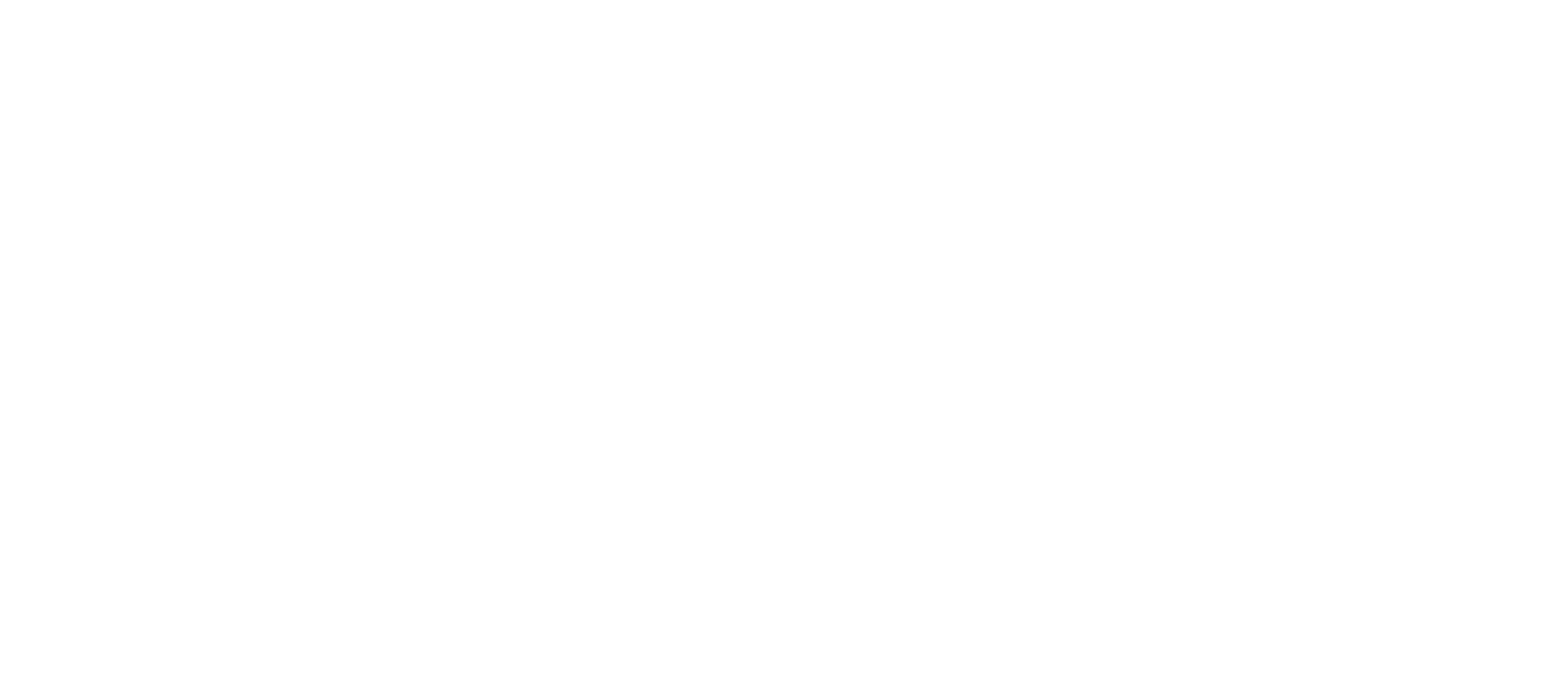
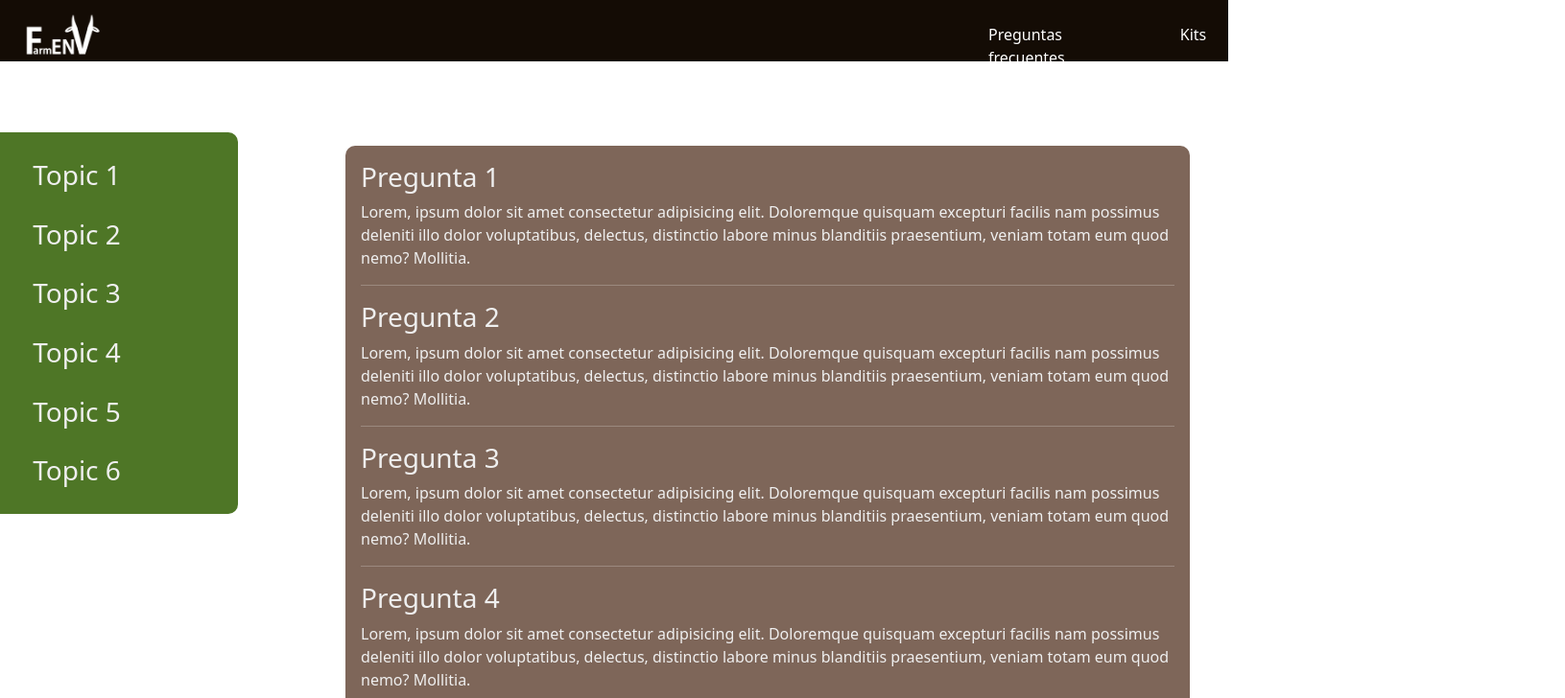
Before and after one commit to FarmENV/Website-Frontend, a React (Create React App) app: page /faq in a window 1280 px wide. Shown: the top 728 px of the page at 96% size, 1631 px wide, since content can reach past the window. Built offline with nearby package versions, Linux system fonts and the light colour scheme.

Commit message:
adding frequent questions pages

```diff
--- a/src/App.js
+++ b/src/App.js
@@ -2,6 +2,7 @@
 import { BrowserRouter, Route, Switch } from 'react-router-dom'
 import LandingPage from './pages/landing/LandingPage'
 import Layout from './pages/layout/Layout'
+import freQuestions from './pages/FrequentQuestions/freQuestions'
 import './App.css'
 import Login from './pages/login/Login'
 
@@ -12,6 +13,7 @@
         <Switch>
           <Route exact path='/' component={LandingPage}></Route>
           <Route exact path='/login' component={Login}></Route>
+          <Route exact path='/faq' component={freQuestions}></Route>
         </Switch>
       </Layout>
     </BrowserRouter>
--- a/src/components/nav/Navbar.jsx
+++ b/src/components/nav/Navbar.jsx
@@ -12,6 +12,11 @@
         </Link>
         <div className="links">
           <div className="Links__list mt-4">
+          <div className="link">
+              <Link className="nav__links">
+                <p>Preguntas frecuentes</p>
+              </Link>
+            </div>
             <div className="link">
               <Link className="nav__links">
                 <p>Kits</p>
--- /dev/null
+++ b/src/pages/FrequentQuestions/freQuestions.css
@@ -0,0 +1,37 @@
+.Landing__content{
+    margin-top: 1em;
+}
+.Frequent__title{
+    font-size: 4em;
+    margin-top: 3em;
+
+}
+.Topics{
+    background-color: #4E7626;
+    margin-top: 3.5em;
+    margin-left: -70em;
+    border-radius: 10px;
+}
+.topic__title{
+    margin-top: 1em;
+    margin-left: 1em;
+    margin-right: 1em;
+    margin-bottom: 1em;
+    width: 10em;
+    color: #EFEFEF;
+    text-align: center;
+}
+
+.Questions{
+    background-color: #7E6659;
+    margin-top: -24em;
+    margin-left: 20em;
+    border-radius: 10px;
+    width: 55em;
+    height: auto;
+    text-align: left;
+    color: #EFEFEF;
+}
+.questions__content{
+    margin: 1em;
+}
--- /dev/null
+++ b/src/pages/FrequentQuestions/freQuestions.jsx
@@ -0,0 +1,49 @@
+import React from 'react';
+import './freQuestions.css';
+import Footer from '../../components/footer/Footer'
+import Navbar from '../../components/nav/Navbar'
+
+class freQuestions extends React.Component {
+    render(){
+        return(
+            <React.Fragment>
+                <div className="frequentQ">
+                    <div className="Landing__content">
+                        <h1 className="Frequent__title">PREGUNTAS FRECUENTES</h1>
+                        <div className="Topics">
+                            <div className="Topics__content">
+                                <h3 className="topic__title">Topic 1</h3>
+                                <h3 className="topic__title">Topic 2</h3>
+                                <h3 className="topic__title">Topic 3</h3>
+                                <h3 className="topic__title">Topic 4</h3>
+                                <h3 className="topic__title">Topic 5</h3>
+                                <h3 className="topic__title">Topic 6</h3>
+                            </div>
+                        </div>
+                        <div className="Questions">
+                                <div className="questions__content">
+                                    <h3>Pregunta 1</h3>
+                                    <p>Lorem, ipsum dolor sit amet consectetur adipisicing elit. Doloremque quisquam excepturi facilis nam possimus deleniti illo dolor voluptatibus, delectus, distinctio labore minus blanditiis praesentium, veniam totam eum quod nemo? Mollitia.</p>
+                                    <hr />
+                                    <h3>Pregunta 2</h3>
+                                    <p>Lorem, ipsum dolor sit amet consectetur adipisicing elit. Doloremque quisquam excepturi facilis nam possimus deleniti illo dolor voluptatibus, delectus, distinctio labore minus blanditiis praesentium, veniam totam eum quod nemo? Mollitia.</p>
+                                    <hr />
+                                    <h3>Pregunta 3</h3>
+                                    <p>Lorem, ipsum dolor sit amet consectetur adipisicing elit. Doloremque quisquam excepturi facilis nam possimus deleniti illo dolor voluptatibus, delectus, distinctio labore minus blanditiis praesentium, veniam totam eum quod nemo? Mollitia.</p>
+                                    <hr />
+                                    <h3>Pregunta 4</h3>
+                                    <p>Lorem, ipsum dolor sit amet consectetur adipisicing elit. Doloremque quisquam excepturi facilis nam possimus deleniti illo dolor voluptatibus, delectus, distinctio labore minus blanditiis praesentium, veniam totam eum quod nemo? Mollitia.</p>
+
+                                    <h3>Pregunta 5</h3>
+                                    <p>Lorem, ipsum dolor sit amet consectetur adipisicing elit. Doloremque quisquam excepturi facilis nam possimus deleniti illo dolor voluptatibus, delectus, distinctio labore minus blanditiis praesentium, veniam totam eum quod nemo? Mollitia.</p>
+                                </div>
+                        </div>
+                    </div>
+                </div>
+                <Navbar theme={"Navbar"}></Navbar>
+            </React.Fragment>
+        )
+    }
+}
+
+export default freQuestions
```
Also changed, not shown: 1 other file (tests, documents, lock files or other folders).
